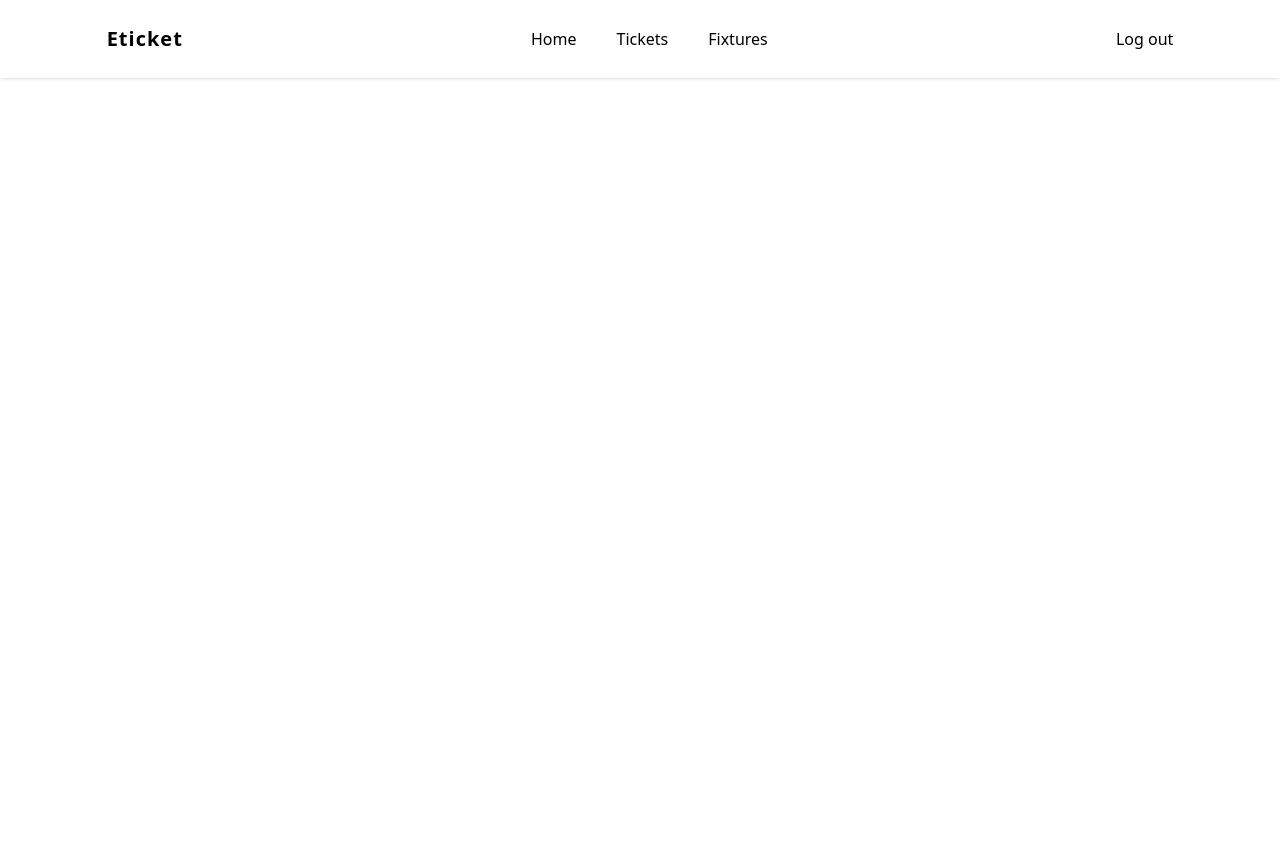
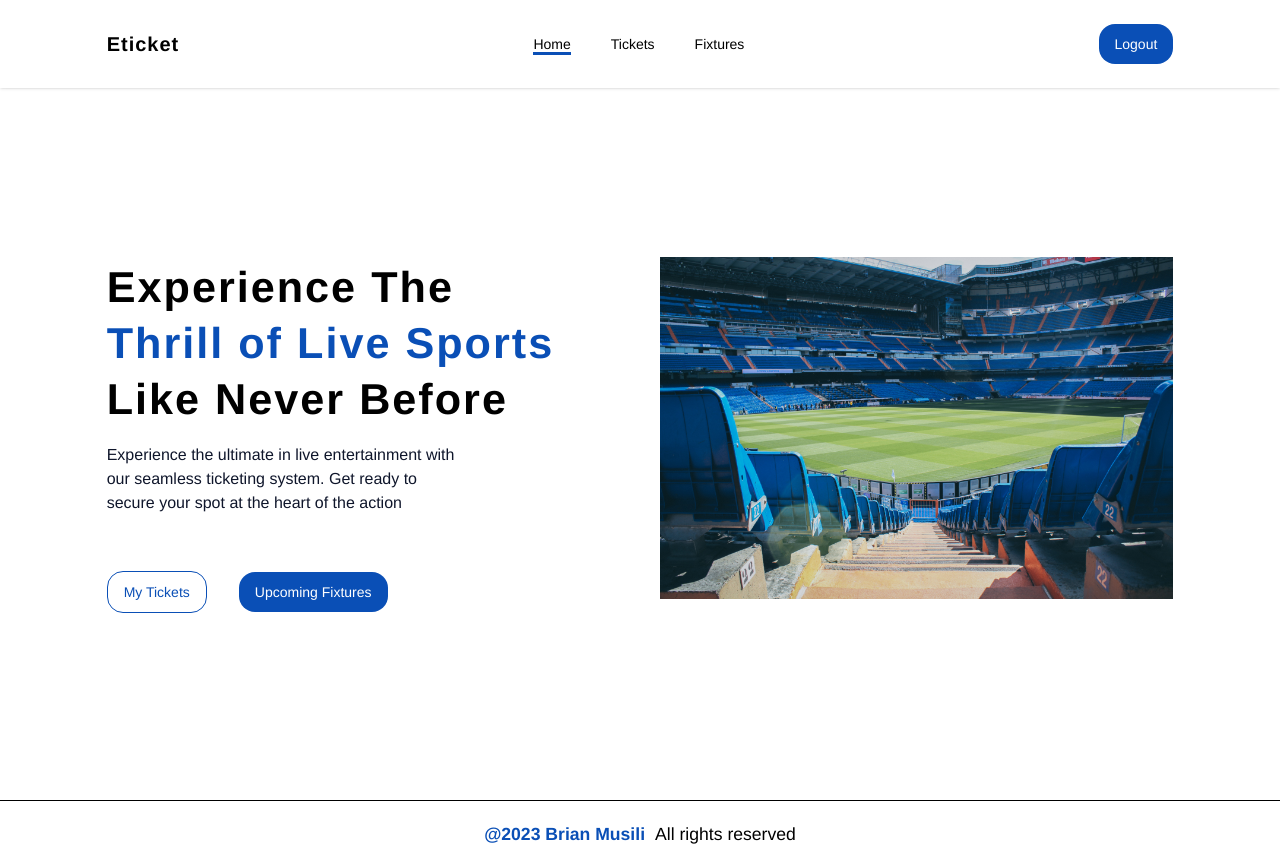
Before and after one commit to MusiliC/eticket-system-frontend, a React (Vite) app: page /eticket in a window 1280 px wide. Before the commit the page ends 800 px from the top, so only its background shows below. Built offline with nearby package versions, Linux system fonts and the light colour scheme.

Commit message:
homepage completed

```diff
--- /dev/null
+++ b/src/components/common/Button.jsx
@@ -0,0 +1,17 @@
+/* eslint-disable no-unused-vars */
+import React from 'react'
+
+// eslint-disable-next-line react/prop-types
+const Button = ({text}) => {
+  return (
+    <p
+    type="button"
+    className={`py-2.5 text-sm rounded-2xl px-4 cursor-pointer bg-secondary-100 font-poppins  font-medium text-[16px] text-white outline-none `}
+
+  >
+    {text}
+  </p>
+  )
+}
+
+export default Button
--- /dev/null
+++ b/src/components/common/Footer.jsx
@@ -0,0 +1,21 @@
+/* eslint-disable no-unused-vars */
+import React from "react";
+
+const Footer = () => {
+  return (
+    <footer className="footerContainer">
+      <div className="rightsClass">
+        <a
+          href="https://musili-c.vercel.app/"
+          target="_blank"
+          rel="noopener noreferrer"
+        >
+          @2023 Brian Musili
+        </a>
+        <p>All rights reserved</p>
+      </div>
+    </footer>
+  );
+};
+
+export default Footer;
--- a/src/components/common/Navbar.jsx
+++ b/src/components/common/Navbar.jsx
@@ -4,17 +4,17 @@ import { userLinks } from "../constants";
 import { Link, NavLink } from "react-router-dom";
 import menu from "/public/menu.svg";
 import close from "/public/close.svg";
-
+import { buttons } from "../../../style";
+import Button from "./Button";
+import OutlineButton from "./OutlineButton";
 
 const Navbar = () => {
-
-
   const [toggle, setToggle] = useState(false);
 
   return (
-    <section className=" fixed top-0 z-30 bg-white shadow  w-full ">
-    <div className="w-5/6 mx-auto py-2">
-      <nav className="flex items-center justify-between w-full py-4">
+    <section className=" fixed top-0 z-30 bg-white  w-full shadow">
+      <div className="pageLayout">
+        <nav className="flex items-center justify-between w-full py-6">
           {/* logo */}
           <div>
             <p className="font-semibold tracking-wider text-[20px]">Eticket</p>
@@ -32,10 +32,12 @@ const Navbar = () => {
                 >
                   <NavLink
                     to={`${nav.id}`}
-                //   className={({ isActive }) =>
-                //   isActive ? "border-b-[3px] border-primary-100 text-sm" : "text-sm"
-                // }
-
+                    className={({ isActive }) =>
+                      isActive
+                        ? "border-b-[3px] border-secondary-100 text-sm"
+                        : "text-sm"
+                    }
+                    end
                   >
                     {nav.title}
                   </NavLink>
@@ -47,8 +49,7 @@ const Navbar = () => {
           {/* contact */}
           <div className="hidden md:flex">
             <Link href="/contact">
-            {/* <Button text={"Contact Me"} /> */}
-            <p>Log out</p>
+              <Button text={"Logout"} />
             </Link>
           </div>
 
@@ -79,9 +80,10 @@ const Navbar = () => {
                     >
                       <NavLink
                         to={`${nav.id}`}
-              //         className={({ isActive }) =>
-              //         isActive ? "border-b-[3px] border-white" : ""
-              // }
+                        className={({ isActive }) =>
+                          isActive ? "border-b-[3px] border-white" : ""
+                        }
+                        end
                       >
                         {nav.title}
                       </NavLink>
@@ -100,7 +102,7 @@ const Navbar = () => {
         </nav>
       </div>
     </section>
-  )
-}
+  );
+};
 
-export default Navbar
+export default Navbar;
--- /dev/null
+++ b/src/components/common/OutlineButton.jsx
@@ -0,0 +1,16 @@
+// eslint-disable-next-line no-unused-vars
+import React from 'react'
+
+// eslint-disable-next-line react/prop-types
+const OutlineButton = ({text}) => {
+    return (
+        <p
+        type="button"
+        className={`py-2.5 text-sm cursor-pointer font-poppins  font-medium text-[16px] bg-transparent hover:bg-secondary-100 text-secondary-100  hover:text-white px-4 border border-secondary-100 hover:border-transparent rounded-2xl `}
+      >
+        {text}
+      </p>
+      )
+}
+
+export default OutlineButton
--- a/src/index.css
+++ b/src/index.css
@@ -2,19 +2,47 @@
 @tailwind components;
 @tailwind utilities;
 
-@layer components{
-.inputStyling{
+@layer components {
+  body {
+    width: 100%;
+    font-family: "Mona Sans", "Helvetica Neue", Helvetica, Arial, sans-serif;
+  }
+
+  .pageLayout{
+    @apply w-5/6 md:w-4/6 lg:w-5/6 mx-auto;
+  }
+
+  .inputStyling {
     @apply bg-gray-50 border border-gray-300 text-gray-900 sm:text-sm rounded-lg focus:ring-secondary-100 focus:outline-none focus:border-secondary-100 block w-full p-2.5 dark:bg-gray-700 dark:border-gray-600 dark:placeholder-gray-400 dark:text-white dark:focus:ring-blue-500 dark:focus:border-blue-500;
-}
+  }
 
-.labelStyling{
+  .labelStyling {
     @apply block mb-2 text-sm font-medium text-gray-900 dark:text-white;
-}
+  }
 
-.headingTwo{
+  .headingTwo {
     @apply text-lg mb-7 font-medium leading-tight tracking-tight text-primary-100 md:text-xl dark:text-white;
-}
+  }
 
+  .footerContainer{
+        width: 100%;
+        padding: 20px;
+        border-top: 1px solid black;
+
+    }
+    .rightsClass{
+        text-align: center;
+        font-size: 1.1rem;
+        display: flex;
+        gap: 10px;
+        align-items: center;
+        justify-content: center;
+    }
+    .rightsClass a{
+        text-decoration: none;
+        color: rgb(10, 79, 182);
+        font-weight: 600;
+    }
 
 
 }
--- a/src/modules/user/layout/UserHomeLayout.jsx
+++ b/src/modules/user/layout/UserHomeLayout.jsx
@@ -2,6 +2,7 @@
 import React from 'react'
 import { Outlet } from 'react-router-dom'
 import Navbar from '../../../components/common/Navbar'
+import Footer from '../../../components/common/Footer'
 
 const UserHomeLayout = () => {
   return (
@@ -9,7 +10,10 @@ const UserHomeLayout = () => {
     <>
     <Navbar/>
     </>
-     <Outlet/>
+    <div>
+    <Outlet/>
+    </div>
+     <Footer/>
      </>
   )
 }
--- a/src/modules/user/pages/UserHome.jsx
+++ b/src/modules/user/pages/UserHome.jsx
@@ -1,9 +1,62 @@
-import React from 'react'
+/* eslint-disable no-unused-vars */
+import React from "react";
+import styles from "../../../../style";
+import { Link } from "react-router-dom";
+import OutlineButton from "../../../components/common/OutlineButton";
+import Button from "../../../components/common/Button";
+import hero from "/public/hero.jpg";
 
 const UserHome = () => {
   return (
-    <div>UserHome</div>
-  )
-}
+    <section className="pageLayout">
+      <div
+        className={`flex lg:flex-row flex-col lg:items-center gap-10   w-full ${styles.paddingY} min-h-[90vh] lg:min-h-screen`}
+      >
+        <div
+          className={`lg:flex-1 justify-center pt-20  md:pt-28 pb-10 ${styles.flexStart} flex-col gap-4 xl:px-0  `}
+        >
+          <div className="lg:text-[2.7rem] text-[2rem] font-semibold leading-[3rem] lg:tracking-[2px] lg:leading-[3.5rem] lg:font-bold">
+            <p>
+              Experience The <br />
+              <span className="text-secondary-100">Thrill of Live Sports</span>
+              <br />
+              Like Never Before
+            </p>
+          </div>
+          <div>
+            <p className="w-full  lg:w-[70%] text-primary-100">
+              Experience the ultimate in live entertainment with our seamless
+              ticketing system. Get ready to secure your spot at the heart of
+              the action
+            </p>
+          </div>
 
-export default UserHome
+          <br />
+
+          {/* CTA */}
+
+          <div className="flex  gap-4 md:gap-8 justify-between items-start md:items-center ">
+            <div>
+              <Link>
+                <OutlineButton text={"My Tickets"} />
+              </Link>
+            </div>
+            <Link>
+              <Button text={"Upcoming Fixtures"} />
+            </Link>
+          </div>
+        </div>
+
+        {/* image section */}
+
+        <div className="lg:flex-1  lg:w-[50%] lg:pt-14 lg:h-full flex items-center">
+          <div className="w-[100%]">
+            <img src={hero} alt="Home" className="w-[100%] h-full" />
+          </div>
+        </div>
+      </div>
+    </section>
+  );
+};
+
+export default UserHome;
```
Also changed, not shown: public/hero.jpg (added). Lines whose indentation alone changed are shown as unchanged.
